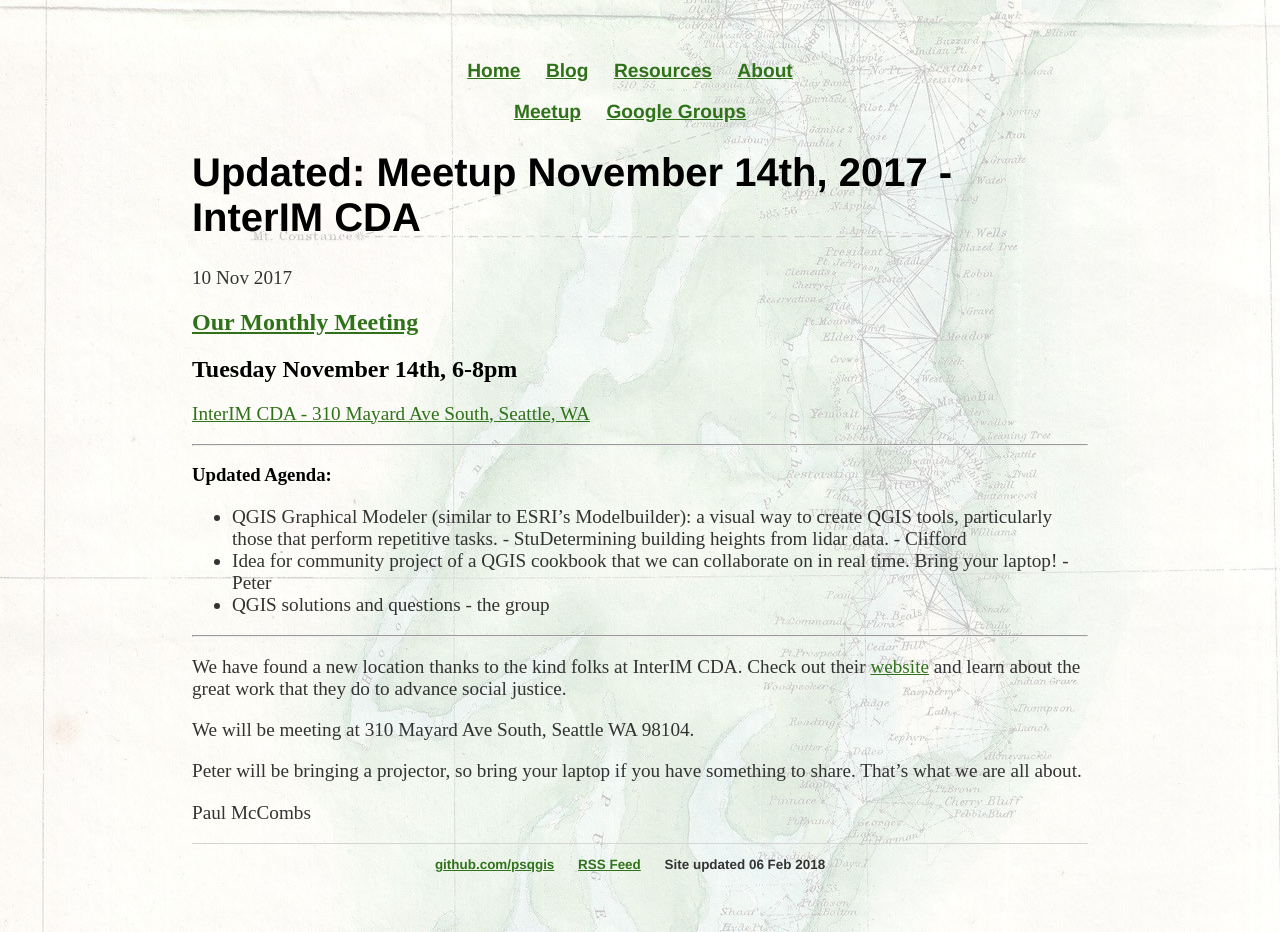
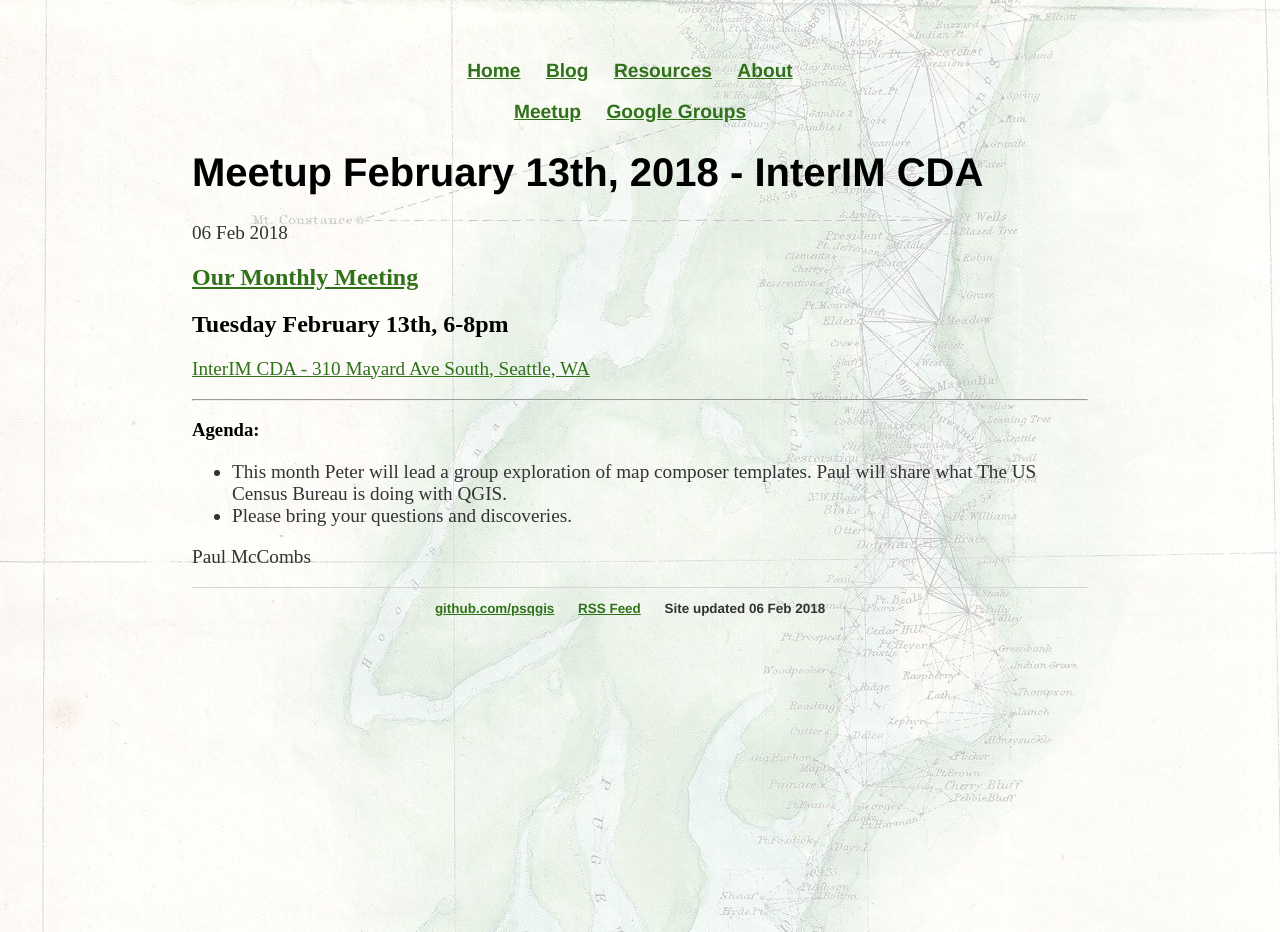
Before and after one commit to psqgis/psqgis.github.io, a Jekyll site: the page built from _posts/2017-10-16-Meetup-November-14th.md, in a window 1280 px wide. Built offline with Jekyll 4.4.1, drawn with Linux system fonts in a browser that asks for light colours.

Commit message:
Feb '18 notice

```diff
--- a/_posts/2017-10-16-Meetup-November-14th.md
+++ b/_posts/2017-10-16-Meetup-November-14th.md
@@ -1,29 +1,20 @@
 ---
 layout: post
-title: "Updated: Meetup November 14th, 2017 - InterIM CDA"
-date: 2017-11-10
-schedule: 2017-11-14T18:00:00.0-8
+title: "Meetup February 13th, 2018 - InterIM CDA"
+date: 2018-02-06
+schedule: 2018-02-13T18:00:00.0-8
 ---
-## [Our Monthly Meeting](https://www.meetup.com/Puget-Sound-QGIS-Users-Group/events/244271527/)
+## [Our Monthly Meeting](https://www.meetup.com/Puget-Sound-QGIS-Users-Group/events/247522025/)
 
-## Tuesday November 14th, 6-8pm
+## Tuesday February 13th, 6-8pm
 
 [InterIM CDA - 310 Mayard Ave South, Seattle, WA](https://www.openstreetmap.org/?mlat=47.599777&mlon=-122.324669#map=18/47.59957/-122.32641)
 
 ---
 
-### Updated Agenda:
+### Agenda:
 
-+ QGIS Graphical Modeler (similar to ESRI’s Modelbuilder): a visual way to create QGIS tools, particularly those that perform repetitive tasks. - StuDetermining building heights from lidar data. - Clifford
-+ Idea for community project of a QGIS cookbook that we can collaborate on in real time. Bring your laptop! - Peter
-+ QGIS solutions and questions - the group
-
----
-
-We have found a new location thanks to the kind folks at InterIM CDA. Check out their [website](http://interimicda.org/whatwedo/) and learn about the great work that they do to advance social justice.
-
-We will be meeting at 310 Mayard Ave South, Seattle WA 98104.
-
-Peter will be bringing a projector, so bring your laptop if you have something to share. That's what we are all about.
++ This month Peter will lead a group exploration of map composer templates. Paul will share what The US Census Bureau is doing with QGIS.
++ Please bring your questions and discoveries.
 
 Paul McCombs
```
